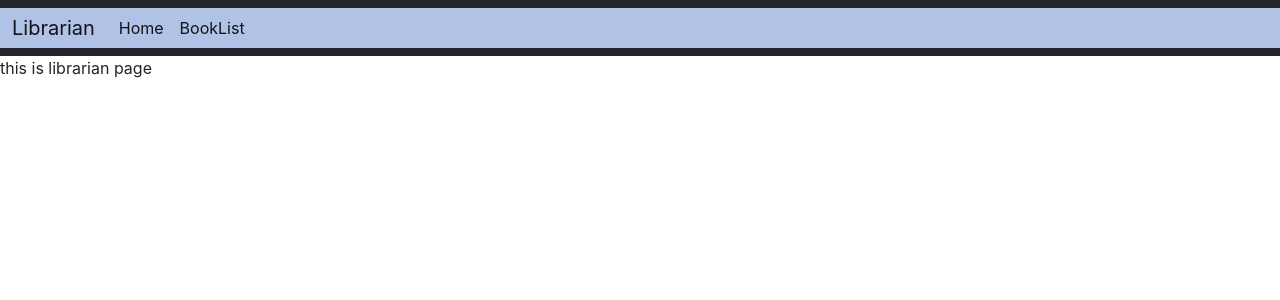
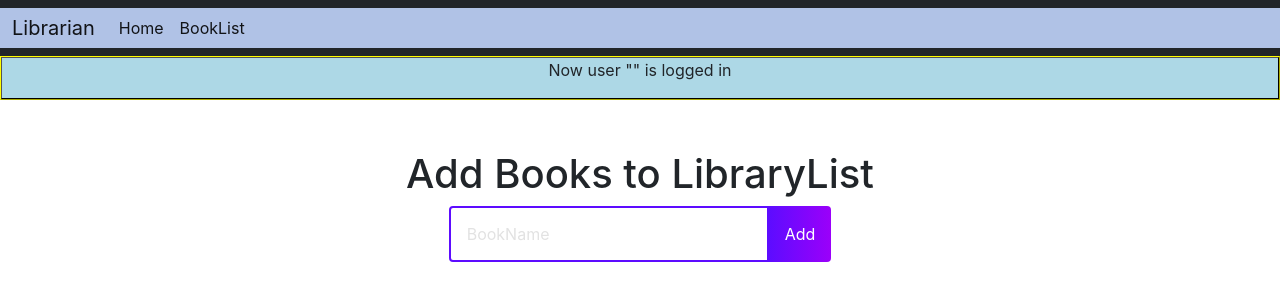
Before and after one commit to vishalkumar22459/vishalkumar22459, a React (Create React App) app in the folder mylibrary/: page /Librarian in a window 1280 px wide. Shown: the top 300 px of the page. Built offline with nearby package versions, Linux system fonts and the light colour scheme.

Commit message:
useNavigate to send data from one component(signin) to other(librarian)

```diff
--- a/mylibrary/src/App.css
+++ b/mylibrary/src/App.css
@@ -257,3 +257,16 @@
     margin: -22.4% 1% 0% 51%;
     height: 45%;
 }
+
+.librarian-dashboard{
+  background-color: #0a885e;
+  border: 1px outset yellow;
+  height: 100%;
+  width: 100%;
+}
+
+.librarian-detail{
+  text-align: center;
+  border: 1px outset black;
+  background-color: lightblue;
+}
--- a/mylibrary/src/components/Librarian.js
+++ b/mylibrary/src/components/Librarian.js
@@ -1,15 +1,27 @@
 import React from 'react'
 import Navbar from './Navbar';
-// import TodoList from './TodoList';
+import TodoList from './TodoList';
+import { useLocation} from 'react-router-dom';
 
-export default function(){
+export default function Librarian(){
+
+    const location = useLocation();
+    console.log(location.state)
+
     return(
         // <div className='todo'>
         //     <TodoList/>
         // </div>
         <>
-        <Navbar title={"Librarian"}/>
-        <div>this is librarian page</div>
+            <Navbar title={"Librarian"}/>
+            <div className='librarian-dashboard'>
+                {/* <p>abx</p> */}
+                <div className='librarian-detail'>
+                    <p>Now user "{location.state}" is logged in</p>
+                    {/* <p>Username:</p> */}
+                </div>
+            </div>
+            <TodoList />
         </>
     );
 }
--- a/mylibrary/src/components/SignIn.js
+++ b/mylibrary/src/components/SignIn.js
@@ -3,6 +3,7 @@ import { Link} from "react-router-dom";
 import React, { useState } from "react";
 import validator from 'validator';
 import axios from 'axios';
+import {useNavigate} from 'react-router-dom'
 
 
 
@@ -11,6 +12,8 @@ import axios from 'axios';
     const [emailError, setEmailError] = useState('');
     const [email, setEmail] = useState('');
     const [password, setPassword] = useState('');
+
+    const Navigate = useNavigate();
 
 
     let role  = '';
@@ -47,7 +50,12 @@ import axios from 'axios';
                 }
                 if(role === 'Librarian'){
                     alert("logging in.....   press ok")
+                    // let userid=email;
+                    Navigate('/Librarian',{state:email});
                     window.location.href='/Librarian'
+
+
+
                 }else if(role === 'Student'){
                     window.location.href='/student'
                 }else if(role === 'Admin'){
```
